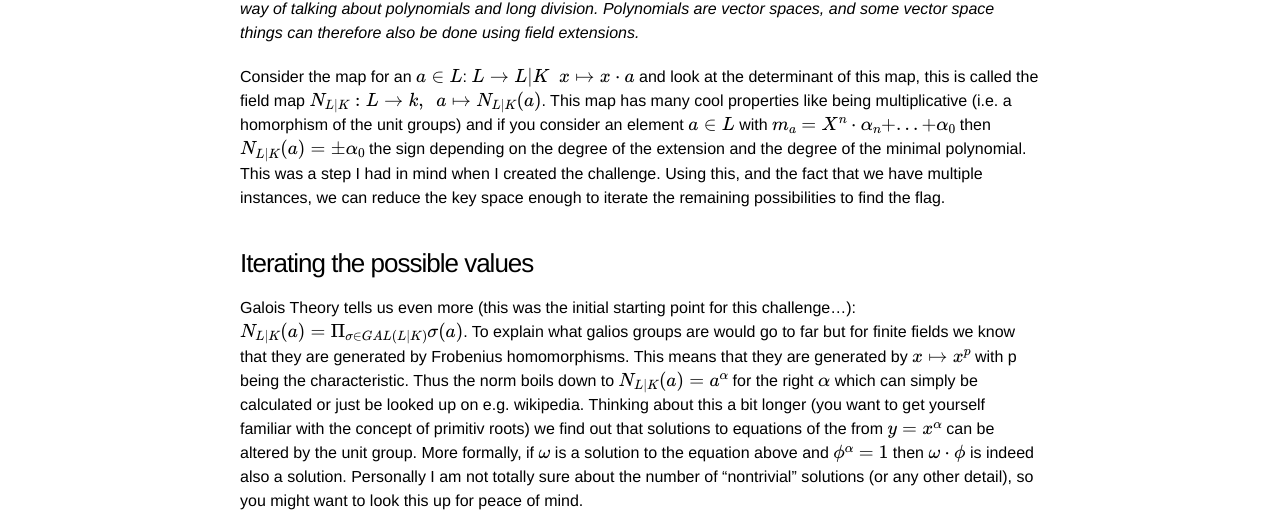
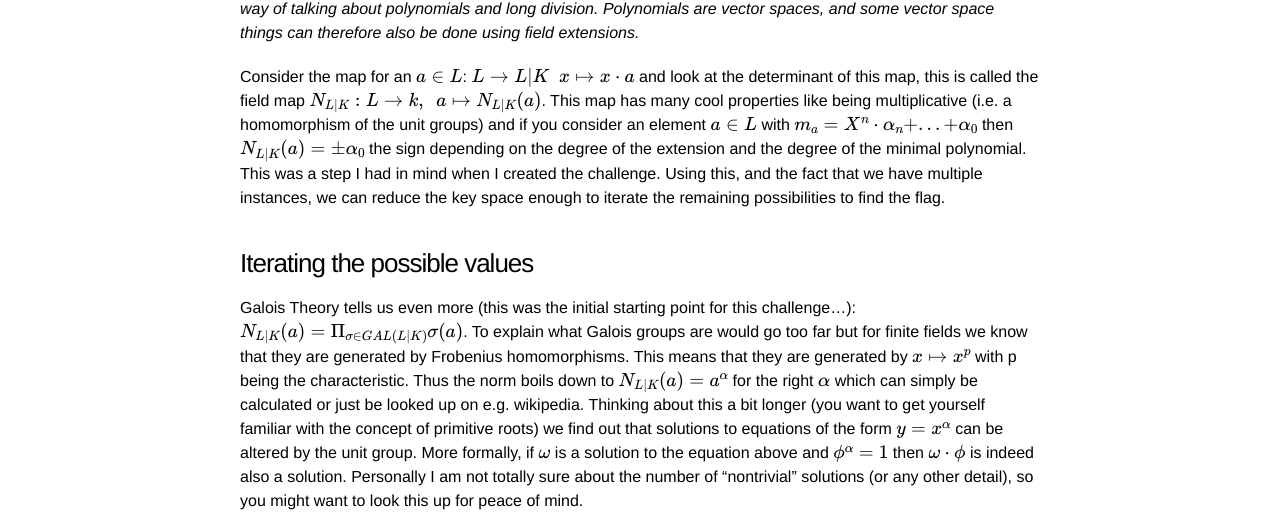
Before and after one commit to kitctf/www, a Jekyll site: the page built from _posts/2024-06-01-galois.md, in a window 1280 px wide. Shown: the part 1382-1909 px from the top of the page. Built offline with Jekyll 4.4.1, drawn with Linux system fonts in a browser that asks for light colours.

Commit message:
Fix more typos

```diff
--- a/_posts/2024-06-01-galois.md
+++ b/_posts/2024-06-01-galois.md
@@ -43,13 +43,13 @@
 $$L \rightarrow L |K \ \
 x \mapsto x \cdot a $$
 and look at the determinant of this map, this is called the field map $$N_{L|K}: L \rightarrow k,\ \ a \mapsto N_{L|K}(a)$$.
-This map has many cool properties like being multiplicative (i.e. a homorphism of the unit groups) and if you consider an element $$a \in L$$ with $$m_a = X^n \cdot \alpha_n + ... + \alpha_0$$ then
+This map has many cool properties like being multiplicative (i.e. a homomorphism of the unit groups) and if you consider an element $$a \in L$$ with $$m_a = X^n \cdot \alpha_n + ... + \alpha_0$$ then
 $$N_{L|K}(a) = \pm \alpha_0$$ the sign depending on the degree of the extension and the degree of the minimal polynomial. This was a step I had in mind when I created the challenge.
 Using this, and the fact that we have multiple instances, we can reduce the key space enough to iterate the remaining possibilities to find the flag.
 
 ### Iterating the possible values
 Galois Theory tells us even more (this was the initial starting point for this challenge...):
-$$N_{L|K}(a) = \Pi_{\sigma \in GAL(L|K)} \sigma(a)$$. To explain what galios groups are would go to far but for finite fields we know that they are generated by Frobenius homomorphisms. This means that they are generated by $$ x \mapsto x^p$$ with p being the characteristic. Thus the norm boils down to $$N_{L|K}(a) = a^\alpha$$ for the right $$\alpha$$ which can simply be calculated or just be looked up on e.g. wikipedia. Thinking about this a bit longer (you want to get yourself familiar with the concept of primitiv roots) we find out that solutions to equations of the from $$y = x^\alpha$$ can be altered by the unit group. More formally, if $$\omega$$ is a solution to the equation above and $$\phi^\alpha=1$$ then $$\omega \cdot \phi$$ is indeed also a solution. Personally I am not totally sure about the number of "nontrivial" solutions (or any other detail), so you might want to look this up for peace of mind.
+$$N_{L|K}(a) = \Pi_{\sigma \in GAL(L|K)} \sigma(a)$$. To explain what Galois groups are would go too far but for finite fields we know that they are generated by Frobenius homomorphisms. This means that they are generated by $$ x \mapsto x^p$$ with p being the characteristic. Thus the norm boils down to $$N_{L|K}(a) = a^\alpha$$ for the right $$\alpha$$ which can simply be calculated or just be looked up on e.g. wikipedia. Thinking about this a bit longer (you want to get yourself familiar with the concept of primitive roots) we find out that solutions to equations of the form $$y = x^\alpha$$ can be altered by the unit group. More formally, if $$\omega$$ is a solution to the equation above and $$\phi^\alpha=1$$ then $$\omega \cdot \phi$$ is indeed also a solution. Personally I am not totally sure about the number of "nontrivial" solutions (or any other detail), so you might want to look this up for peace of mind.
 
 If we now go back to the challenge we get that for one instance the possible values for the flag are a line. If we took two instances and they would intersect we would have found the flag. Sadly they don't (again I don't remember that part of the solve that well, so it is left as an exercise).
 But this essentially means we can combine multiple instances to get an iterator that skips more elements. This construction is basically a kind of Chinese remainder theorem.
```
